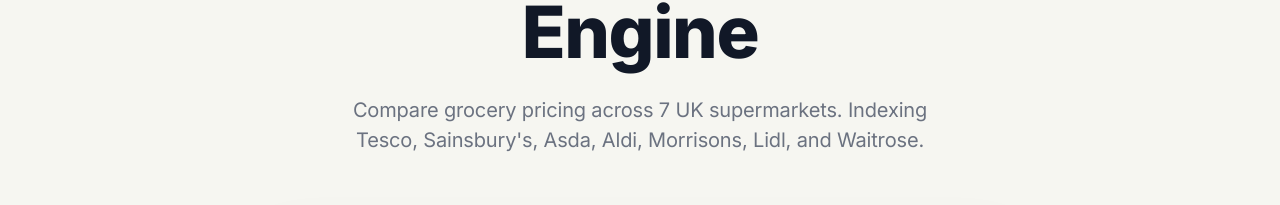
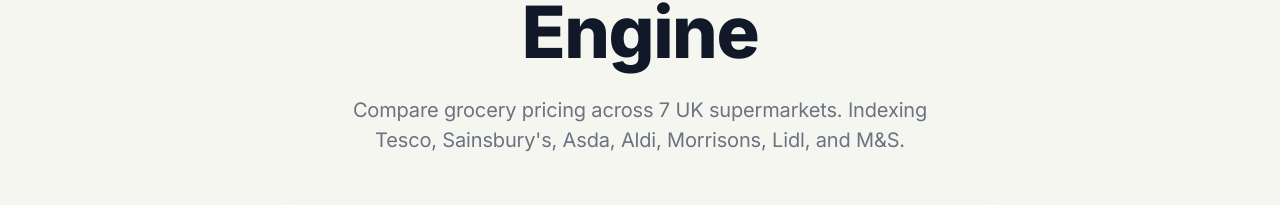
Before and after one commit to AlexanderBell-gh/Sift, a React (Vite) app: page /search in a window 1280 px wide. Shown: the part 279-484 px from the top of the page. Built offline with nearby package versions, Linux system fonts and the light colour scheme.

Commit message:
Updated README.md and SearchPage.tsx stale info

```diff
--- a/src/components/SearchPage.tsx
+++ b/src/components/SearchPage.tsx
@@ -197,7 +197,7 @@ export default function SearchPage() {
           <section className="hero">
             <div className="container">
               <h1>The Intelligent <span className="text-gradient">Supermarket</span> Engine</h1>
-              <p>Compare grocery pricing across 7 UK supermarkets. Indexing Tesco, Sainsbury's, Asda, Aldi, Morrisons, Lidl, and Waitrose.</p>
+              <p>Compare grocery pricing across 7 UK supermarkets. Indexing Tesco, Sainsbury's, Asda, Aldi, Morrisons, Lidl, and M&amp;S.</p>
 
               {user?.isTrial && remainingSearches !== null && (
                 <p className="text-sm mb-4" style={{ color: 'var(--muted)' }}>
```
Also changed, not shown: 1 other file (tests, documents, lock files or other folders).
